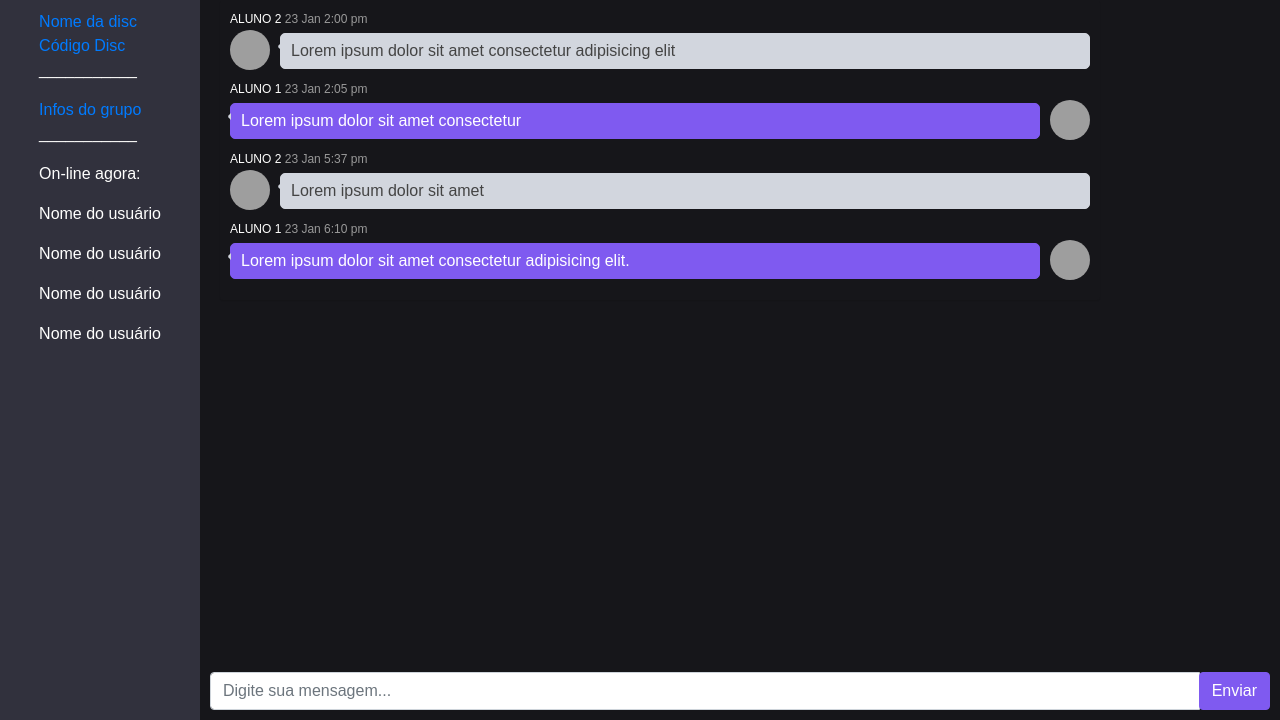
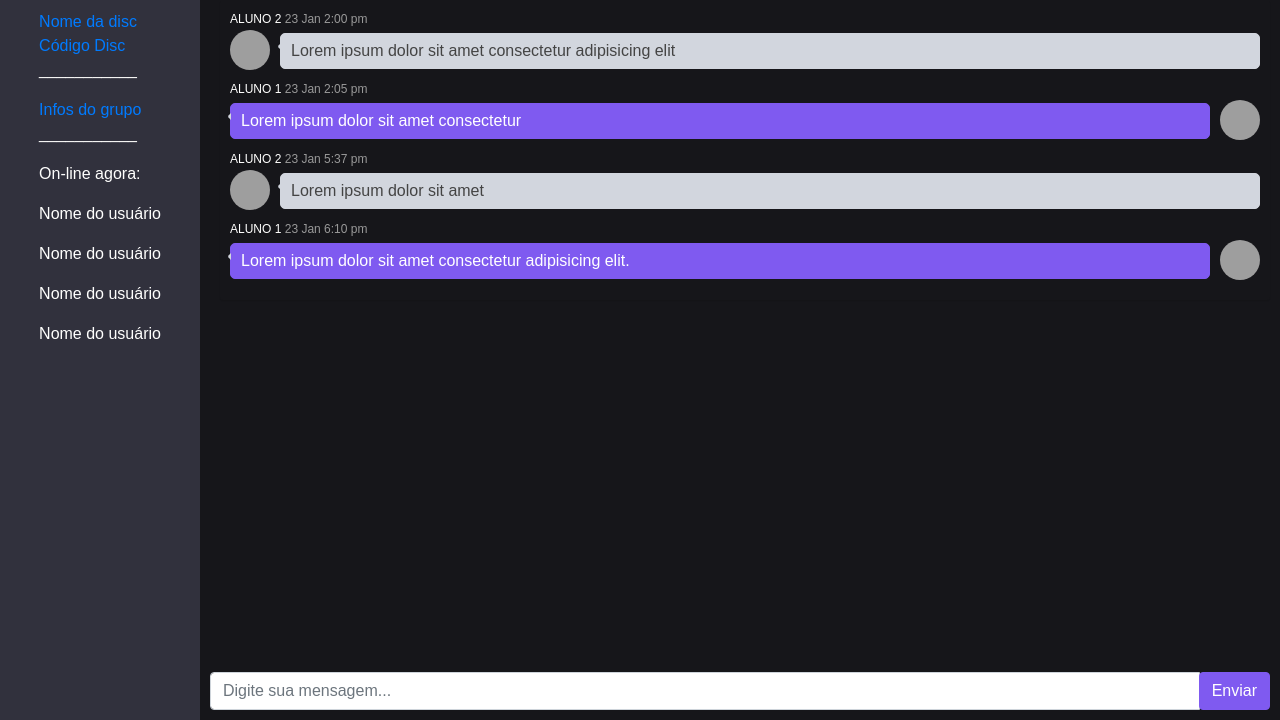
Before and after one commit to EricaRegnier/PUC-Study-projetos, a Django app: page /chat/1/ in a window 1280 px wide. Shown: the part 80-800 px from the top of the page. Run offline with Django 4.2, Linux system fonts and the light colour scheme; data comes from the database, SQL or seed files in the repository; some libraries are stand-ins or nearby versions; grey boxes are pictures that could not be loaded.

Commit message:
Ajeitando o chat

```diff
--- a/PrimProjeto/first/templates/chat.html
+++ b/PrimProjeto/first/templates/chat.html
@@ -297,7 +297,7 @@
     <div class="page-content page-container" id="page-content">
         <div class="padding">
             <div class="row container d-flex justify-content-center">
-    <div class="texto" style="margin-top: clamp(50px,10vh,100px); width: 100%; margin-left: clamp(120px,30vw,210px);">
+    <div class="texto" style="margin-top: clamp(50px,10vh,100px); position: absolute; right: 0; left: 0; margin-left: clamp(120px,30vw,210px);">
 
                   <div class="box box-warning direct-chat direct-chat-warning">
                     <div class="box-body">
```
